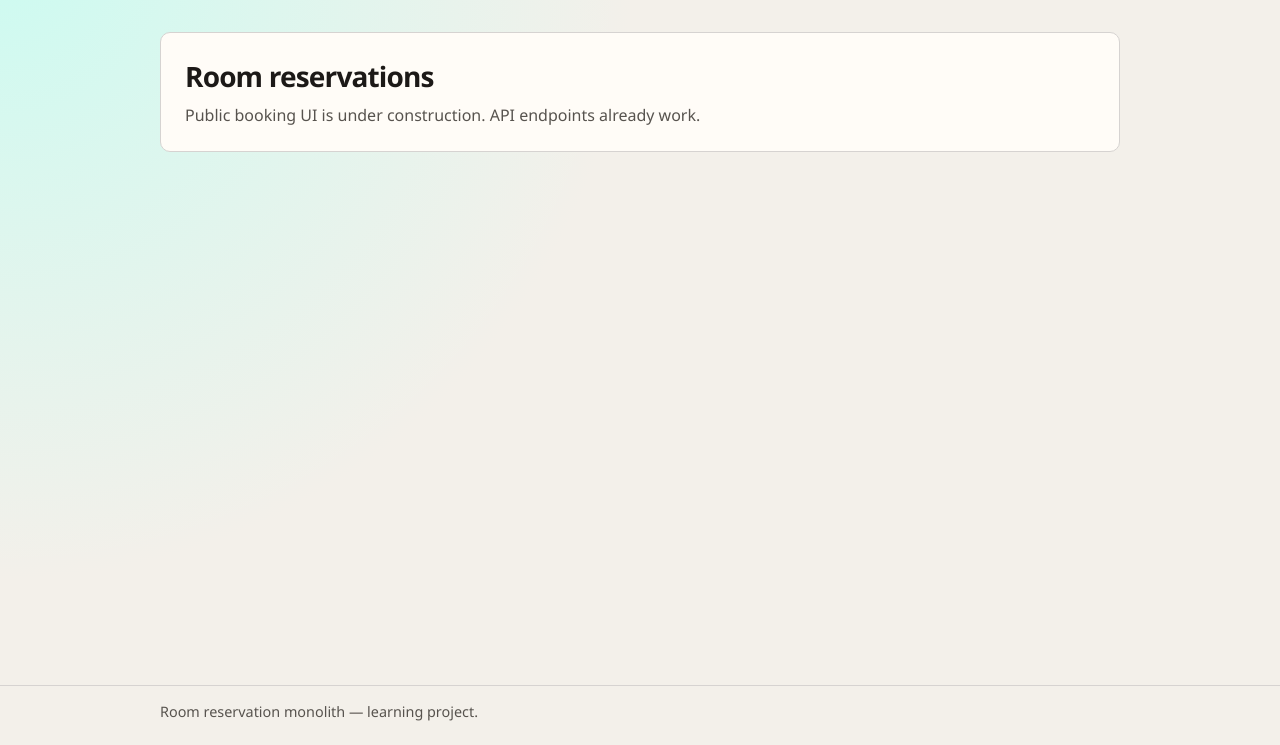
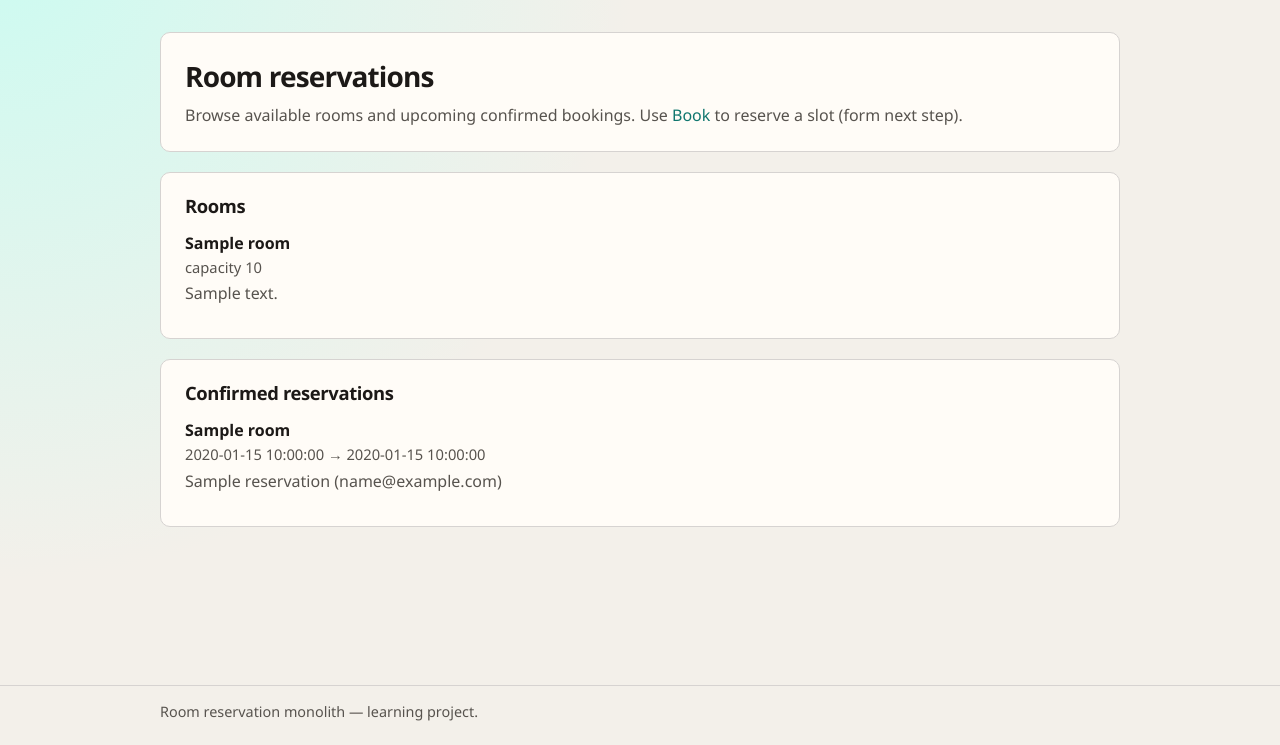
Before and after one commit to mvtthxw/python-monolit, a Flask app: page / in a window 1280 px wide. Shown: the part 55-800 px from the top of the page. Run offline with Flask 3, Linux system fonts and the light colour scheme; tables that the repository leaves empty hold one stand-in row (values such as "Sample post").

Commit message:
feat: create main page

```diff
--- a/app/blueprints/main.py
+++ b/app/blueprints/main.py
@@ -1,14 +1,22 @@
 """Public HTML pages."""
 
 from flask import Blueprint, render_template
+
+from app.models import Reservation, ReservationStatus, Room
 
 bp = Blueprint("main", __name__)
 
 
 @bp.get("/")
 def index() -> str:
-    """Home page shell (content lists land in the next step)."""
-    return render_template("index.html")
+    """Home page with rooms and reservations."""
+    rooms = Room.query.filter_by(is_active=True).order_by(Room.name).all()
+    reservations = Reservation.query.filter_by(status=ReservationStatus.CONFIRMED).order_by(Reservation.starts_at).all()
+    return render_template(
+        "index.html",
+        rooms=rooms,
+        reservations=reservations,
+    )
 
 
 @bp.get("/book")
--- a/app/static/css/style.css
+++ b/app/static/css/style.css
@@ -101,6 +101,58 @@ a:hover {
   line-height: 1.5;
 }
 
+.panel {
+  margin-top: 1.25rem;
+  background: var(--surface);
+  border: 1px solid var(--line);
+  border-radius: var(--radius);
+  padding: 1.25rem 1.5rem;
+}
+
+.panel h2 {
+  margin: 0 0 0.85rem;
+  font-size: 1.15rem;
+  letter-spacing: -0.02em;
+}
+
+.item-list {
+  list-style: none;
+  margin: 0;
+  padding: 0;
+}
+
+.item-list li {
+  padding: 0.85rem 0;
+  border-top: 1px solid var(--line);
+}
+
+.item-list li:first-child {
+  border-top: 0;
+  padding-top: 0;
+}
+
+.item-list .meta {
+  display: block;
+  margin-top: 0.2rem;
+  color: var(--muted);
+  font-size: 0.92rem;
+}
+
+.item-list .desc {
+  margin: 0.35rem 0 0;
+  color: var(--muted);
+  line-height: 1.4;
+}
+
+.empty {
+  margin: 0;
+  color: var(--muted);
+}
+
+.empty code {
+  font-size: 0.9em;
+}
+
 .site-footer {
   border-top: 1px solid var(--line);
   padding: 1rem 0 1.5rem;
--- a/app/templates/index.html
+++ b/app/templates/index.html
@@ -5,6 +5,44 @@
 {% block content %}
   <section class="page-intro">
     <h1>Room reservations</h1>
-    <p>Public booking UI is under construction. API endpoints already work.</p>
+    <p>Browse available rooms and upcoming confirmed bookings. Use <a href="{{ url_for('main.book') }}">Book</a> to reserve a slot (form next step).</p>
+  </section>
+
+  <section class="panel">
+    <h2>Rooms</h2>
+    {% if rooms %}
+      <ul class="item-list">
+        {% for room in rooms %}
+          <li>
+            <strong>{{ room.name }}</strong>
+            <span class="meta">capacity {{ room.capacity }}</span>
+            {% if room.description %}
+              <p class="desc">{{ room.description }}</p>
+            {% endif %}
+          </li>
+        {% endfor %}
+      </ul>
+    {% else %}
+      <p class="empty">No active rooms yet. Run <code>flask --app wsgi seed</code>.</p>
+    {% endif %}
+  </section>
+
+  <section class="panel">
+    <h2>Confirmed reservations</h2>
+    {% if reservations %}
+      <ul class="item-list">
+        {% for reservation in reservations %}
+          <li>
+            <strong>{{ reservation.room.name }}</strong>
+            <span class="meta">
+              {{ reservation.starts_at }} → {{ reservation.ends_at }}
+            </span>
+            <p class="desc">{{ reservation.guest_name }} ({{ reservation.guest_email }})</p>
+          </li>
+        {% endfor %}
+      </ul>
+    {% else %}
+      <p class="empty">No confirmed reservations yet.</p>
+    {% endif %}
   </section>
 {% endblock %}
```
